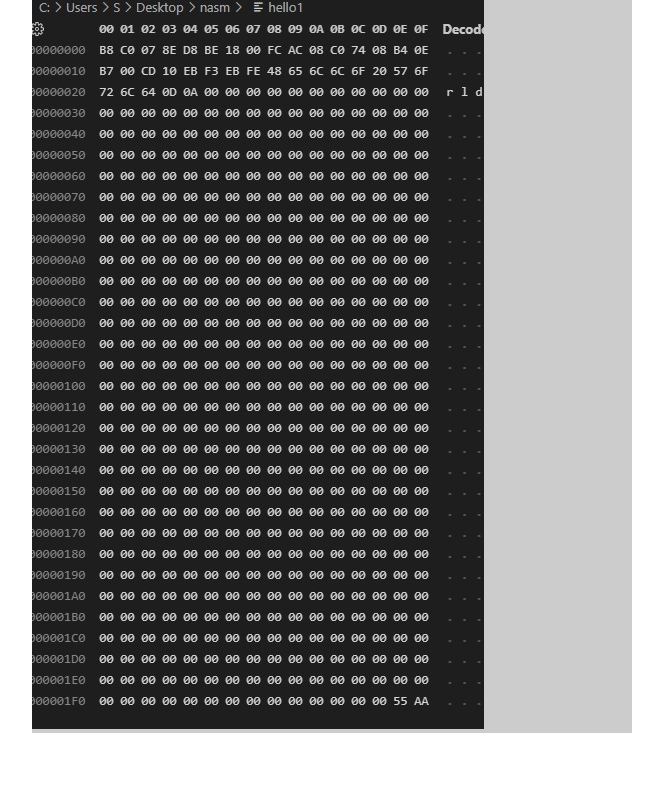
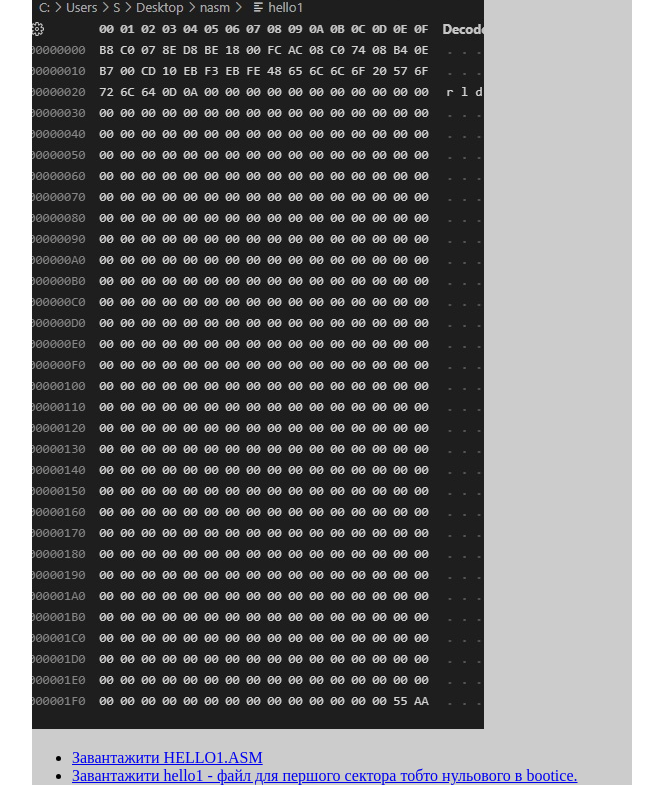
Before and after one commit to ansadeso/ansadeso.github.io, a plain HTML site: page p5.html in a window 1280 px wide. Shown: the part 3829-4630 px from the top of the page, without its empty margins (308-971 px from the left). Before the commit the page ends 4570 px from the top, so only its background shows below. Drawn offline with Linux system fonts and the light colour scheme.

Commit message:
add download

```diff
--- a/p5.html
+++ b/p5.html
@@ -50,6 +50,20 @@
         В результаті отримуємо вигляд програми в двійковому коді.
         Точніше в шістнадцятковому.
         <div><img src="./mcBin.jpg" alt="" srcset=""></div>
+        <ul>
+            <li>
+                <a href="./programsDownload/d1/HELLO1.ASM" download>
+                    Завантажити HELLO1.ASM
+                </a>
+            </li>
+            <li>
+                <a href="./programsDownload/d1/hello1" download>
+                    Завантажити hello1 - файл для першого сектора тобто нульового в bootice.
+                </a>
+            </li>
+        </ul>
+
+
    </div>
    <script src="script.js"></script>
 </body>
```
Also changed, not shown: p6.html (+8 -0 lines), 2 other files.
